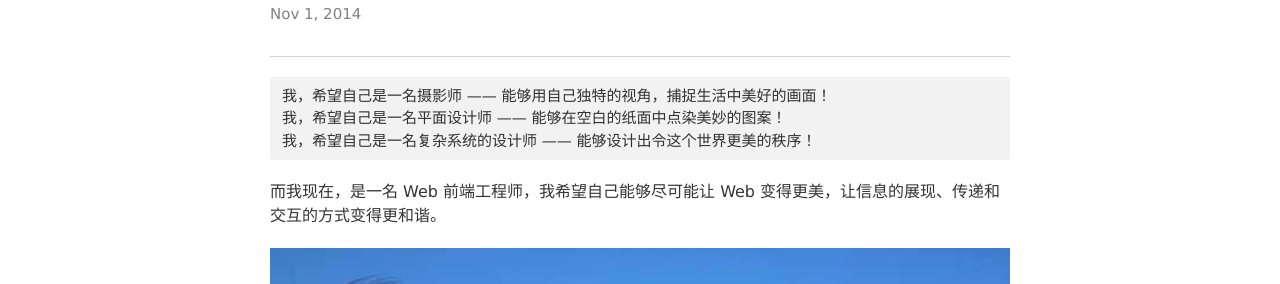
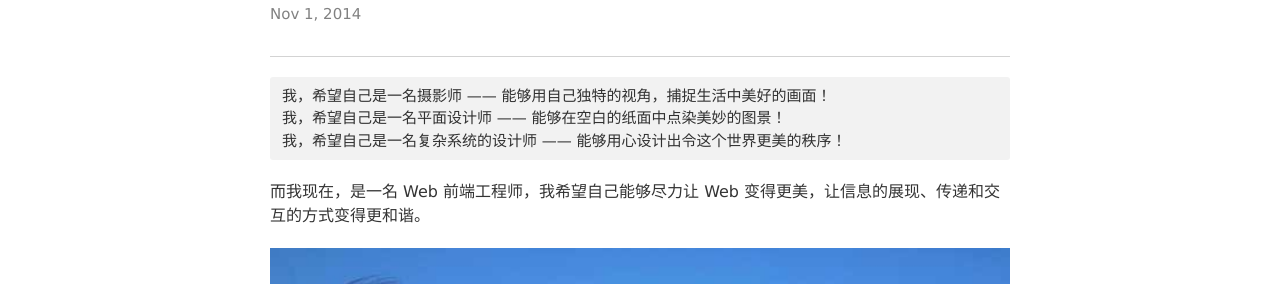
Before and after one commit to SurfaceW/SurfaceW.github.io, a Jekyll site: the page built from _posts/2014-11-01-Self Introduction.markdown, in a window 1280 px wide. Shown: the part 286-570 px from the top of the page. Built offline with Jekyll 4.4.1, drawn with Linux system fonts in a browser that asks for light colours.

Commit message:
Add favicon and fix little bugs
this is the new update for it ~

```diff
--- a/_includes/head.html
+++ b/_includes/head.html
@@ -4,6 +4,7 @@
     <title>{% if page.title %}{{ page.title }}{% else %}{{ site.title }}{% endif %}</title>
     <meta name="viewport" content="width=device-width, initial-scale=1.0">
     <meta name="description" content="{{ site.description }}">
+    <link rel="shortcut icon" href="/favicon.ico" />
     <link rel="canonical" href="{{ page.url | replace:'index.html','' | prepend: site.baseurl | prepend: site.url }}">
 
     <!-- Custom CSS -->
--- a/_includes/header.html
+++ b/_includes/header.html
@@ -1,5 +1,4 @@
 <header class="site-header">
-
   <div class="wrap">
 
     <a class="site-title" href="{{ site.baseurl }}/">{{ site.title }}</a>
--- a/_posts/2014-11-01-Self Introduction.markdown
+++ b/_posts/2014-11-01-Self Introduction.markdown
@@ -7,9 +7,9 @@
 ---
 
 	我，希望自己是一名摄影师 —— 能够用自己独特的视角，捕捉生活中美好的画面！
-	我，希望自己是一名平面设计师 —— 能够在空白的纸面中点染美妙的图案！
-	我，希望自己是一名复杂系统的设计师 —— 能够设计出令这个世界更美的秩序！
+	我，希望自己是一名平面设计师 —— 能够在空白的纸面中点染美妙的图景！
+	我，希望自己是一名复杂系统的设计师 —— 能够用心设计出令这个世界更美的秩序！
 
-而我现在，是一名 Web 前端工程师，我希望自己能够尽可能让 Web 变得更美，让信息的展现、传递和交互的方式变得更和谐。
+而我现在，是一名 Web 前端工程师，我希望自己能够尽力让 Web 变得更美，让信息的展现、传递和交互的方式变得更和谐。
 
 ![Intro](/img/articles/2014-11-01-intro.JPG)
```
Also changed, not shown: favicon.ico (added), 6 other files.
